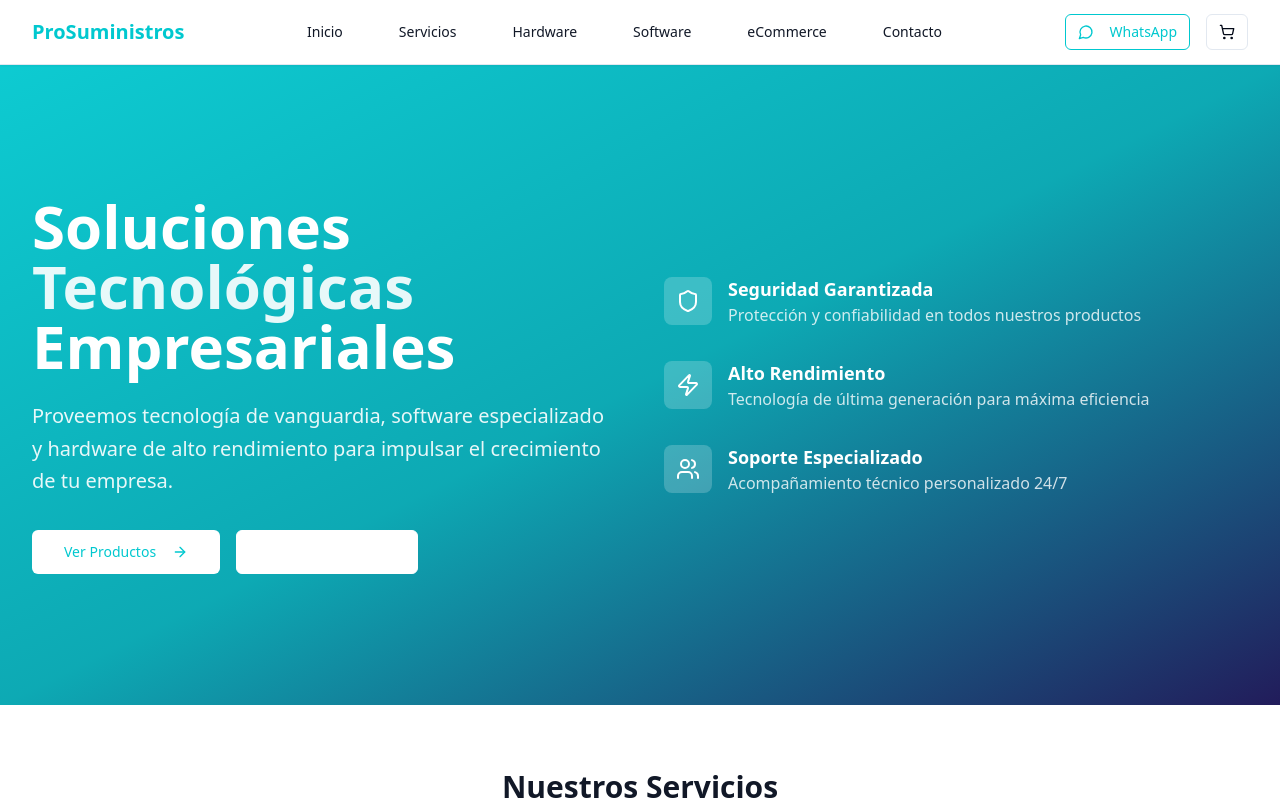
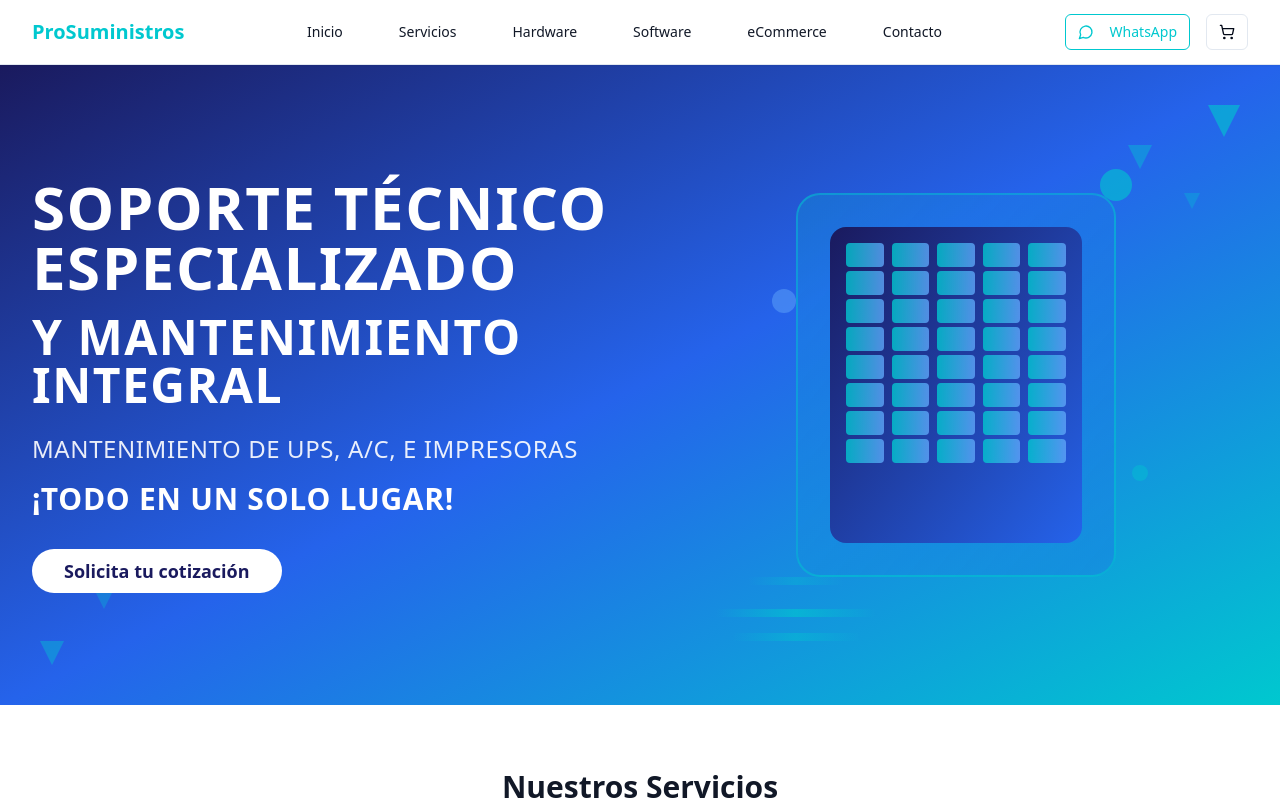
Before and after one commit to Prosuministros/prosuministros-ecommerce-hero, a React (Vite) app: page / in a window 1280 px wide. Shown: the top 800 px of the page. Built offline with nearby package versions, Linux system fonts and the light colour scheme.

Commit message:
Replace main banner with the attached image
The AI replaced the main banner on the landing page with the image provided by the user.

```diff
--- a/src/components/Hero.tsx
+++ b/src/components/Hero.tsx
@@ -1,68 +1,89 @@
 
 import { Button } from '@/components/ui/button'
-import { ArrowRight, Shield, Zap, Users } from 'lucide-react'
 
 const Hero = () => {
   return (
-    <section className="relative min-h-[80vh] flex items-center">
-      {/* Background with gradient */}
-      <div className="absolute inset-0 bg-gradient-to-br from-[#00C8CF] via-[#00A5B0] to-[#161052] opacity-95" />
+    <section className="relative min-h-[80vh] flex items-center overflow-hidden">
+      {/* Background with gradient similar to the uploaded image */}
+      <div className="absolute inset-0 bg-gradient-to-br from-[#1a1a5e] via-[#2563eb] to-[#00C8CF]" />
+
+      {/* Decorative elements */}
+      <div className="absolute top-10 right-10 w-8 h-8 bg-[#00C8CF] opacity-60"
+           style={{ clipPath: 'polygon(0 0, 100% 0, 50% 100%)' }}></div>
+      <div className="absolute top-20 right-32 w-6 h-6 bg-[#00C8CF] opacity-40"
+           style={{ clipPath: 'polygon(0 0, 100% 0, 50% 100%)' }}></div>
+      <div className="absolute top-32 right-20 w-4 h-4 bg-[#00C8CF] opacity-30"
+           style={{ clipPath: 'polygon(0 0, 100% 0, 50% 100%)' }}></div>
+
+      <div className="absolute bottom-10 left-10 w-6 h-6 bg-[#00C8CF] opacity-40"
+           style={{ clipPath: 'polygon(0 0, 100% 0, 50% 100%)' }}></div>
+      <div className="absolute bottom-24 left-24 w-4 h-4 bg-[#00C8CF] opacity-30"
+           style={{ clipPath: 'polygon(0 0, 100% 0, 50% 100%)' }}></div>
 
       {/* Content */}
       <div className="relative z-10 max-w-7xl mx-auto px-4 sm:px-6 lg:px-8 py-20">
         <div className="grid lg:grid-cols-2 gap-12 items-center">
           {/* Text Content */}
           <div className="text-white">
-            <h1 className="text-4xl md:text-6xl font-bold leading-tight mb-6">
-              Soluciones
-              <span className="block text-white/90">Tecnológicas</span>
-              <span className="block">Empresariales</span>
+            <h1 className="text-4xl md:text-6xl font-bold leading-tight mb-6 tracking-wide">
+              SOPORTE TÉCNICO ESPECIALIZADO
+              <span className="block text-3xl md:text-5xl mt-4">
+                Y MANTENIMIENTO INTEGRAL
+              </span>
             </h1>
-            <p className="text-xl text-white/90 mb-8 leading-relaxed">
-              Proveemos tecnología de vanguardia, software especializado y hardware
-              de alto rendimiento para impulsar el crecimiento de tu empresa.
+            <p className="text-xl md:text-2xl text-white/90 mb-4 font-light tracking-wide">
+              MANTENIMIENTO DE UPS, A/C, E IMPRESORAS
+            </p>
+            <p className="text-2xl md:text-3xl text-white font-bold mb-8 tracking-wide">
+              ¡TODO EN UN SOLO LUGAR!
             </p>
             <div className="flex flex-col sm:flex-row gap-4">
-              <Button size="lg" variant="secondary" className="bg-white text-[#00C8CF] hover:bg-gray-100">
-                Ver Productos
-                <ArrowRight className="ml-2 w-4 h-4" />
-              </Button>
-              <Button size="lg" variant="outline" className="border-white text-white hover:bg-white hover:text-[#00C8CF]">
-                Conocer Servicios
+              <Button
+                size="lg"
+                className="bg-white text-[#1a1a5e] hover:bg-gray-100 font-semibold text-lg px-8 py-4 rounded-full"
+              >
+                Solicita tu cotización
               </Button>
             </div>
           </div>
 
-          {/* Feature Icons */}
-          <div className="grid grid-cols-1 gap-8">
-            <div className="flex items-center space-x-4 text-white">
-              <div className="w-12 h-12 bg-white/20 rounded-lg flex items-center justify-center">
-                <Shield className="w-6 h-6" />
+          {/* 3D Isometric Illustration */}
+          <div className="hidden lg:flex items-center justify-center relative">
+            {/* Phone/Device Base */}
+            <div className="relative">
+              {/* Phone outline */}
+              <div className="w-80 h-96 bg-gradient-to-br from-[#00C8CF]/20 to-[#2563eb]/30 rounded-3xl border-2 border-[#00C8CF]/50 relative overflow-hidden">
+                {/* Screen content with servers */}
+                <div className="absolute top-8 left-8 right-8 bottom-8 bg-gradient-to-br from-[#1a1a5e] to-[#2563eb] rounded-2xl p-4">
+                  {/* Server racks representation */}
+                  <div className="grid grid-cols-5 gap-2 h-full">
+                    {[...Array(5)].map((_, i) => (
+                      <div key={i} className="flex flex-col gap-1">
+                        {[...Array(8)].map((_, j) => (
+                          <div
+                            key={j}
+                            className="h-6 bg-gradient-to-r from-[#00C8CF] to-[#60a5fa] rounded opacity-80"
+                            style={{
+                              animationDelay: `${(i + j) * 0.2}s`,
+                              animation: 'pulse 2s infinite'
+                            }}
+                          />
+                        ))}
+                      </div>
+                    ))}
+                  </div>
+                </div>
               </div>
-              <div>
-                <h3 className="text-lg font-semibold">Seguridad Garantizada</h3>
-                <p className="text-white/80">Protección y confiabilidad en todos nuestros productos</p>
-              </div>
-            </div>
 
-            <div className="flex items-center space-x-4 text-white">
-              <div className="w-12 h-12 bg-white/20 rounded-lg flex items-center justify-center">
-                <Zap className="w-6 h-6" />
-              </div>
-              <div>
-                <h3 className="text-lg font-semibold">Alto Rendimiento</h3>
-                <p className="text-white/80">Tecnología de última generación para máxima eficiencia</p>
-              </div>
-            </div>
+              {/* Connection lines */}
+              <div className="absolute -bottom-10 -left-20 w-40 h-2 bg-gradient-to-r from-transparent via-[#00C8CF] to-transparent opacity-60"></div>
+              <div className="absolute -bottom-16 -left-16 w-32 h-2 bg-gradient-to-r from-transparent via-[#00C8CF] to-transparent opacity-40"></div>
+              <div className="absolute -bottom-22 -left-12 w-24 h-2 bg-gradient-to-r from-transparent via-[#00C8CF] to-transparent opacity-30"></div>
 
-            <div className="flex items-center space-x-4 text-white">
-              <div className="w-12 h-12 bg-white/20 rounded-lg flex items-center justify-center">
-                <Users className="w-6 h-6" />
-              </div>
-              <div>
-                <h3 className="text-lg font-semibold">Soporte Especializado</h3>
-                <p className="text-white/80">Acompañamiento técnico personalizado 24/7</p>
-              </div>
+              {/* Floating elements */}
+              <div className="absolute -top-4 -right-4 w-8 h-8 bg-[#00C8CF] rounded-full opacity-60 animate-bounce"></div>
+              <div className="absolute top-1/4 -left-6 w-6 h-6 bg-[#60a5fa] rounded-full opacity-50 animate-pulse"></div>
+              <div className="absolute bottom-1/4 -right-8 w-4 h-4 bg-[#00C8CF] rounded-full opacity-40 animate-bounce" style={{ animationDelay: '1s' }}></div>
             </div>
           </div>
         </div>
```
